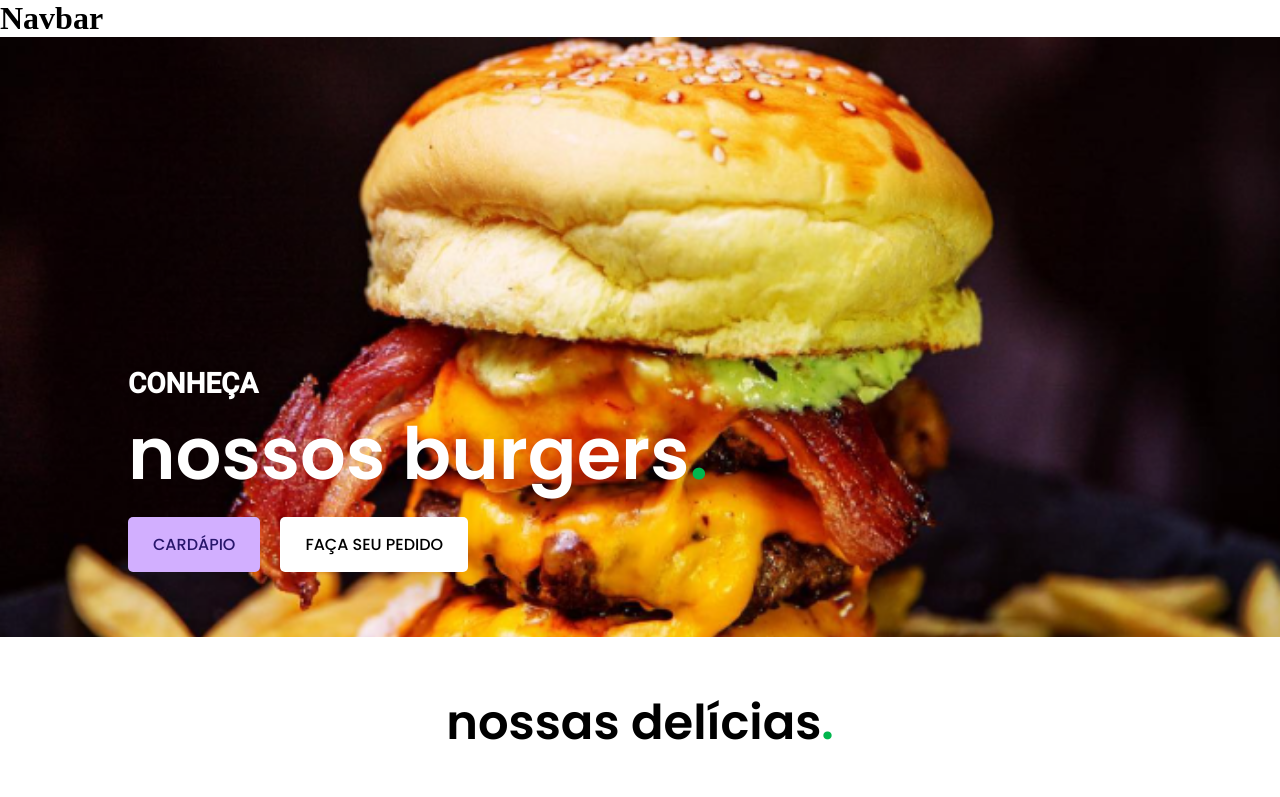
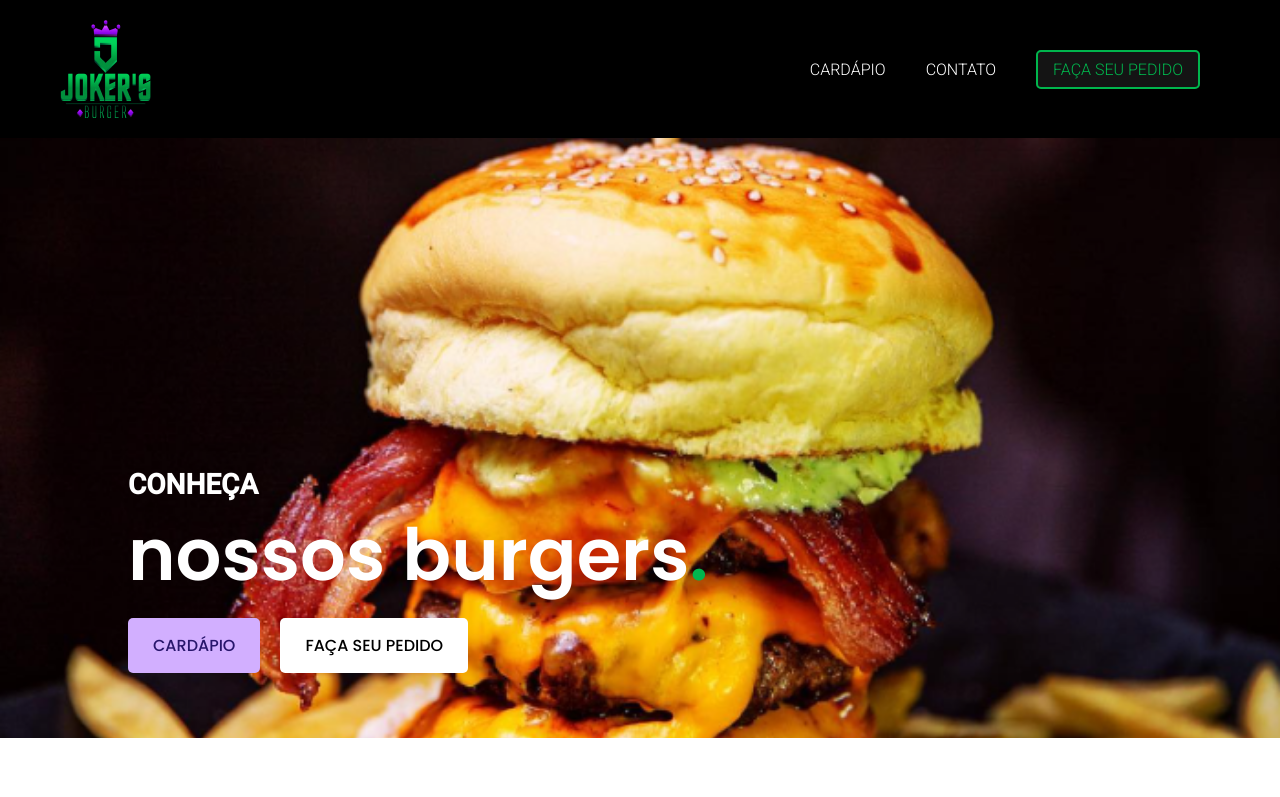
Before and after one commit to fercfmsouza/jokers-burger, a React (Vite) app: page / in a window 1280 px wide. Shown: the top 797 px of the page. Built offline with nearby package versions, Linux system fonts and the light colour scheme.

Commit message:
added navbar

```diff
--- a/index.html
+++ b/index.html
@@ -3,8 +3,9 @@
 
 <head>
   <meta charset="UTF-8" />
-  <link rel="icon" href="./public/favicon.ico" />
+  <link rel="icon" href="/favicon.ico" />
   <meta name="viewport" content="width=device-width, initial-scale=1.0" />
+  <link rel="stylesheet" href="https://fonts.googleapis.com/css2?family=Material+Symbols+Outlined:opsz,wght,FILL,GRAD@20..48,100..700,0..1,-50..200" />
   <title>Joker's Burger</title>
 </head>
 
--- a/src/components/Navbar.jsx
+++ b/src/components/Navbar.jsx
@@ -1,5 +1,52 @@
+import { useState } from 'react';
+import '../styles/Navbar.css';
+import { Link } from 'react-router-dom';
+
 const Navbar = () => {
-  return <h1>Navbar</h1>;
+  const [isMenuOpen, setMenuOpen] = useState(false);
+
+  const toggleMenu = () => {
+    setMenuOpen(!isMenuOpen);
+  };
+
+  return (
+    <div className={`navbar-container ${isMenuOpen ? 'menu-open' : ''}`}>
+      <Link to="/">
+        <img src="/img/logo.png" alt="Joker's Burguer Logo" />
+      </Link>
+
+      {/* Menu Hamburguer */}
+      <div
+        className={`hamburger-menu ${isMenuOpen ? 'open' : ''}`}
+        onClick={toggleMenu}
+      >
+        <i className="material-symbols-outlined">menu</i>
+      </div>
+
+      <ul className={`navbar-items ${isMenuOpen ? 'show' : ''}`}>
+        <li>
+          <Link to="/menu" className="special-link">
+            CARDÁPIO
+          </Link>
+        </li>
+        <li>
+          <Link to="/contact">CONTATO</Link>
+        </li>
+        <li>
+          <a
+            href={`https://api.whatsapp.com/send?phone=${encodeURIComponent(
+              '+5568992090190',
+            )}`}
+            target="_blank"
+            rel="noopener noreferrer"
+            className="navbar-button"
+          >
+            FAÇA SEU PEDIDO
+          </a>
+        </li>
+      </ul>
+    </div>
+  );
 };
 
 export default Navbar;
--- a/src/dataJson/bebida.json
+++ b/src/dataJson/bebida.json
@@ -17,7 +17,7 @@
     "id": "d3",
     "name": "Pink Lemonade",
     "description": "Suco a base de limão, groselha e água com gás",
-    "price": "R$29.90",
+    "price": "R$10.00",
     "image": "src/img/pink-lemonade.png"
   }
 ]
--- a/src/pages/HomePage.jsx
+++ b/src/pages/HomePage.jsx
@@ -4,76 +4,73 @@ import { Link } from 'react-router-dom';
 const HomePage = () => {
   return (
     <div>
-      <div className='section-1'>
+      <div className="section-1">
         <img
-          className='bg-image'
-          src='../../public/img/triplo-joker.png'
-          alt='background burger image'
+          className="bg-image"
+          src="/img/triplo-joker.png"
+          alt="background burger image"
         />
-        <div className='text-overlay'>
+        <div className="text-overlay">
           <h2>Conheça</h2>
           <h1>
-            Nossos burgers<span className='dot'>.</span>
+            Nossos burgers<span className="dot">.</span>
           </h1>
         </div>
-        <div className='button-container'>
-          <Link to='/menu' className='menu-button'>
+        <div className="button-container">
+          <Link to="/menu" className="menu-button">
             Cardápio
           </Link>
-          <Link to='/' className='order-button'>
+          <Link to="/" className="order-button">
             Faça seu pedido
           </Link>
         </div>
       </div>
 
-      <div className='section-2'>
+      <div className="section-2">
         <h1>
-          Nossas Delícias<span className='dot'>.</span>
+          Nossas Delícias<span className="dot">.</span>
         </h1>
-        <div className='img-container'>
+        <div className="img-container">
           <div>
-            <img src='../../public/img/burguer.png' alt='delicious burger' />
+            <img src="/img/burguer.png" alt="delicious burger" />
             <p>Burgers</p>
           </div>
           <div>
-            <img src='../../public/img/bolinho.png' alt='delicious appetizer' />
+            <img src="/img/bolinho.png" alt="delicious appetizer" />
             <p>Entradas</p>
           </div>
           <div>
-            <img
-              src='../../public/img/milkshake.png'
-              alt='delicious milkshake'
-            />
+            <img src="/img/milkshake.png" alt="delicious milkshake" />
             <p>Sobremesas</p>
           </div>
         </div>
       </div>
 
-      <div className='section-3'>
-        <div className='section-img'>
-          <img src='../../public/img/the-joker.png' alt='the joker burger' />
+      <div className="section-3">
+        <div className="section-img">
+          <img src="/img/the-joker.png" alt="the joker burger" />
         </div>
-        <div className='section-3-content'>
-          <div className='content-1'>
+        <div className="section-3-content">
+          <div className="content-1">
             <h2>Baixe Agora</h2>
             <h1>
-              Nosso <span className='dot'>App.</span>
+              Nosso <span className="dot">App.</span>
             </h1>
             <h2>E faça seu pedido</h2>
           </div>
-          <div className='content-2'>
-            <Link to='/'>
-              <img src='../../public/img/google.png' alt='google link' />
+          <div className="content-2">
+            <Link to="/">
+              <img src="/img/google.png" alt="google link" />
             </Link>
-            <Link to='/'>
-              <img src='../../public/img/apple.png' alt='apple link' />
+            <Link to="/">
+              <img src="/img/apple.png" alt="apple link" />
             </Link>
           </div>
-          <div className='content-3'>
+          <div className="content-3">
             <h2>Ou peça direito pelo nosso whatsapp</h2>
             <div>
-              <img src='../../public/assets/whatsapp.svg' alt='whatsapp link' />
-              <Link to='/'>Faça seu pedido</Link>
+              <img src="/assets/whatsapp.svg" alt="whatsapp link" />
+              <Link to="/">Faça seu pedido</Link>
             </div>
           </div>
         </div>
--- /dev/null
+++ b/src/styles/Navbar.css
@@ -0,0 +1,90 @@
+.hamburger-menu {
+  display: none;
+  cursor: pointer;
+  padding: 10px;
+}
+
+.material-symbols-outlined {
+  font-size: 36px;
+}
+
+.navbar-container {
+  background-color: var(--color-black);
+  color: var(--color-white);
+  display: flex;
+  justify-content: space-between;
+  align-items: center;
+  padding: 20px 60px;
+}
+
+.navbar-items {
+  list-style: none;
+  padding: 0;
+  display: flex;
+  align-items: center;
+}
+
+.navbar-items li a {
+  color: var(--color-white);
+  font-size: 16px;
+  font-weight: 350;
+  font-family: var(--font-family-1);
+  cursor: pointer;
+  margin: 0 20px;
+  position: relative;
+  transition: color 0.4s ease;
+}
+
+.navbar-items li:not(:last-child) a:hover {
+  color: var(--color-green);
+  border-bottom: 2px solid var(--color-green);
+}
+
+.navbar-button {
+  color: var(--color-green) !important;
+  font-size: 16px;
+  font-weight: 350;
+  font-family: var(--font-family-1);
+  background-color: #141414;
+  border: 2px solid var(--color-green);
+  padding: 8px 15px;
+  border-radius: 5px;
+  transition: color 0.4s ease;
+}
+
+.navbar-button:hover {
+  color: var(--color-white) !important;
+  background-color: var(--color-green);
+}
+
+@media screen and (max-width: 768px) {
+  .hamburger-menu {
+    display: block;
+  }
+
+  .navbar-items {
+    display: none;
+    flex-direction: column;
+    align-items: center;
+    text-align: center;
+    width: 100%;
+    background-color: var(--color-black);
+    position: absolute;
+    top: 120px;
+    left: 0;
+    z-index: 1;
+  }
+
+  .navbar-items.show {
+    display: flex;
+    padding-bottom: 20px;
+  }
+
+  .navbar-container.menu-open {
+   z-index: 1;
+  }
+
+  .navbar-items li {
+    margin: 10px 0;
+  }
+}
```
